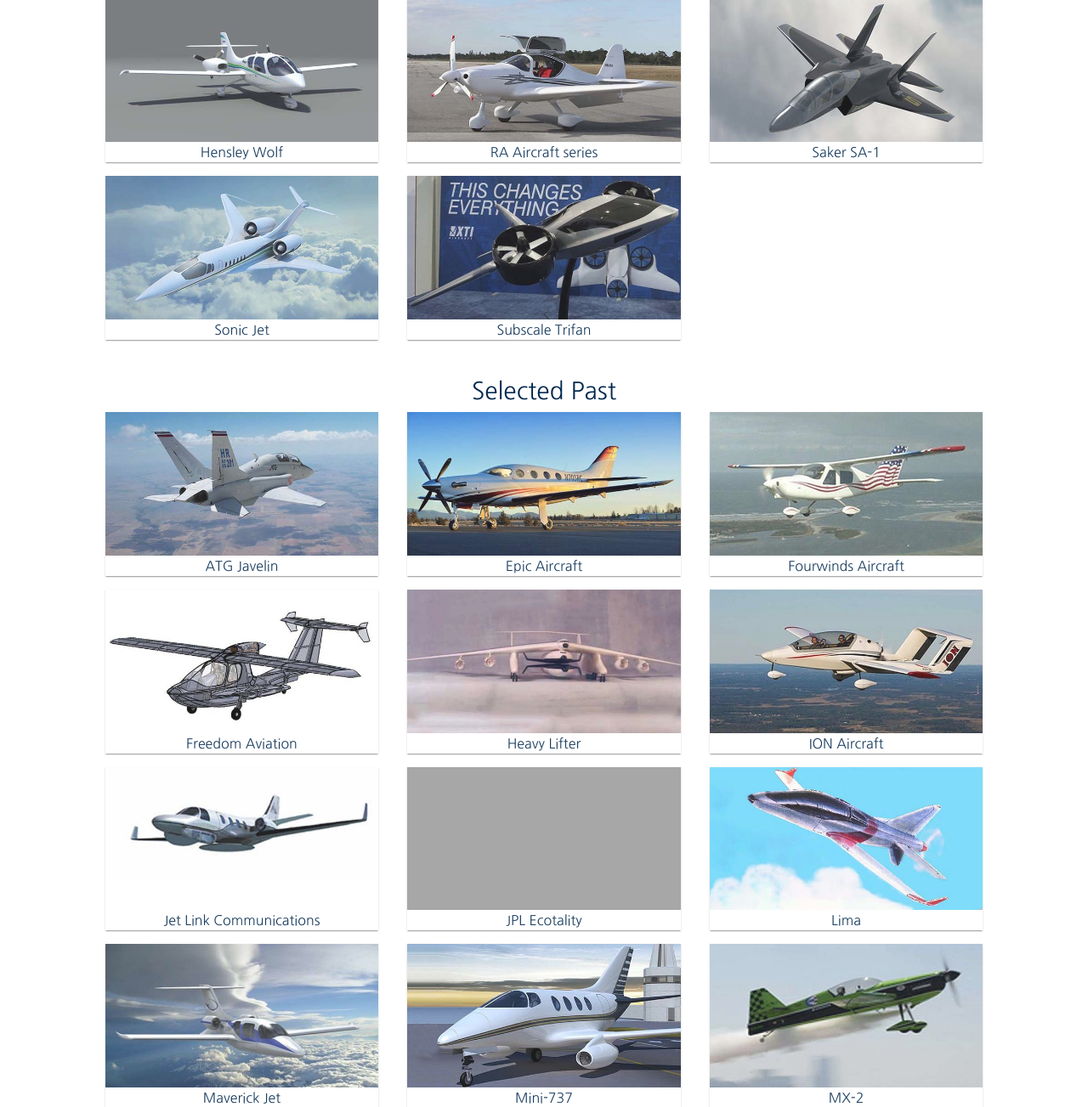
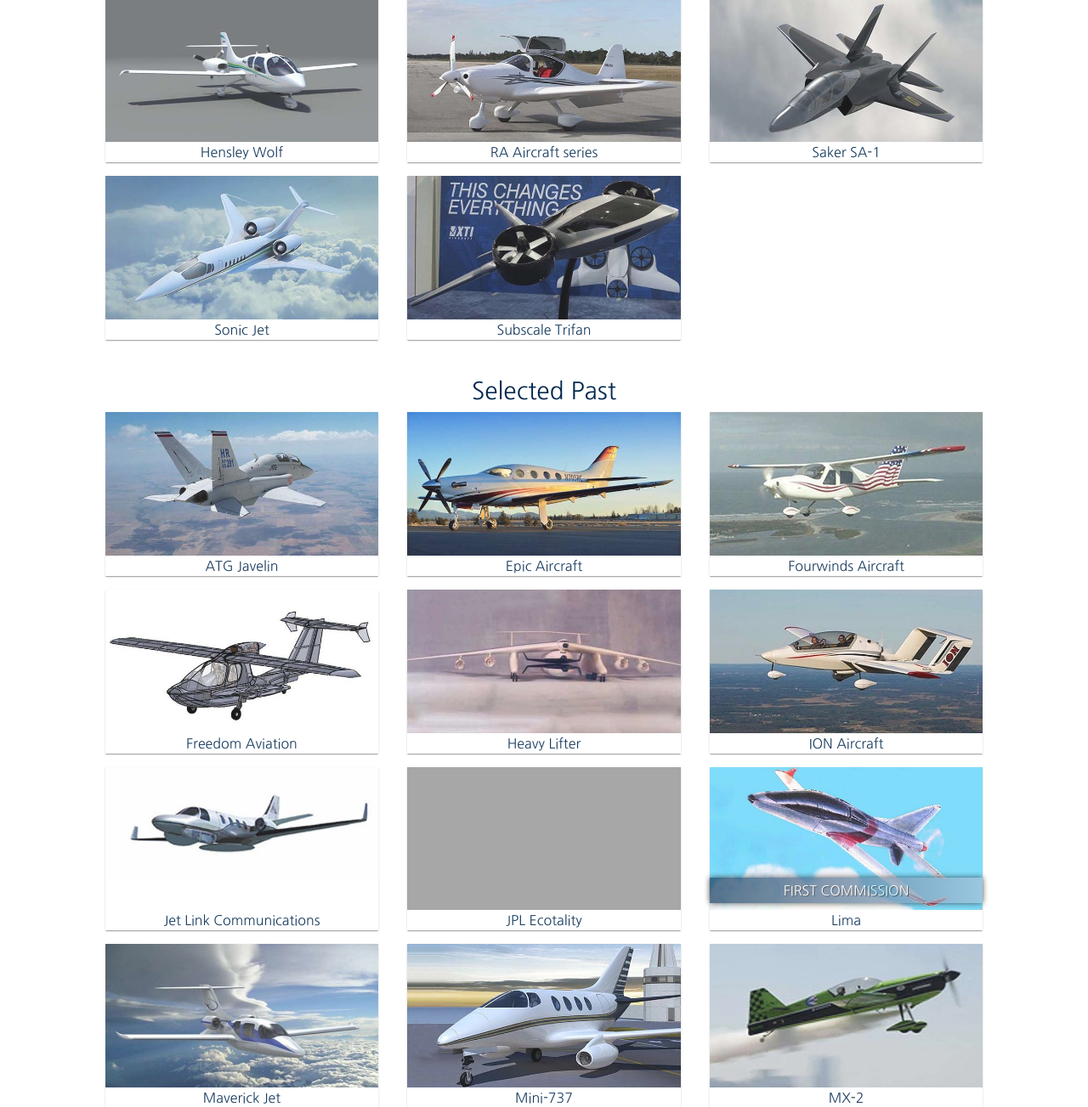
Before and after one commit to neromike/AirBoss-website, a PHP site: page /projects.php in a window 1280 px wide. Shown: the part 1019-2322 px from the top of the page at 85% size. Run offline with PHP 8.4, Linux system fonts and the light colour scheme; some libraries are stand-ins or nearby versions; grey boxes are pictures that could not be loaded.

Commit message:
Add tag for first commissioned project

```diff
--- a/projects.php
+++ b/projects.php
@@ -78,6 +78,20 @@
 .slick-prev:before, .slick-next:before {
   color: <?php echo $color_base_dark; ?>;
 }
+.project_first_decoration {
+  position: absolute;
+  bottom: 0px;
+  text-transform: uppercase;
+  width: 100%;
+  background: linear-gradient(90deg, <?php echo $color_base_dark; ?> 0%, <?php echo $color_base_light; ?> 100%);
+  color: white;
+  padding-top: 0.2em;
+  padding-bottom: 0.2em;
+  bottom: 0.5em;
+  opacity: 0.7;
+  text-shadow: 1px 1px 1px #000000;
+  box-shadow: 0px 0px 7px #000000;
+}
 .modal-body {
   text-align: left;
 }
@@ -155,7 +169,7 @@
         array("ION Aircraft","AirBoss Aviation designed and engineering this Light Sport Aircraft (LSA) compliant vehicle to be unique in shape and aesthetics. The plane can be purchased as a kit to be built from the ground up, or manufactured and ready to fly."),
         array("Jet Link Communications","AirBoss Aviation was involved in modifying a Cessna CitationJet/M2 (Model 525) airframe to serve as flying relay station. The effective 43,000 foot high cell tower provides cell phone service in an 80 mile radius of the aircraft. AirBoss Aviation completed preliminary engineering and worked in collaboration with Motorola to outfit the aircraft with the appropriate electronics and antenna."),
         array("JPL Ecotality",""),
-        array("Lima",""),
+        array("Lima","<strong>This is AirBoss Aviation's first commissioned program!</strong><br /><br />"),
         array("Maverick Jet","Working for Maverick Jet, AirBoss Aviation designed the LeaderJET, the world's very first Very Light Jet (VLJ). This personal jet kit plane provides heart-stopping performance. Look up! LeaderJETs are still flying in the skies around you."),
         array("Mini-737",""),
         array("MX-2","One of Airboss Aviation's first projects, the MX-2 is a tandem two seat carbon fiber fixed gear airplane. This plane, available as a kit, excited the market due to its maneuverability and speed. The ability to pull plus or minus 12g makes the MX-2 ideal for aerobatic maneuvers."),
@@ -184,7 +198,11 @@
               <div class="col-1 col-no-padding"></div>
               <a class="col-10 project_container" href="#" data-toggle="modal" data-target="#modal_<?php echo $project_shortcut; ?>">
                 <div class="project_image_container">
-                  <div class="project_image" style="background-image:url(img/project/main/<?php echo $project_shortcut; ?>_web.jpg?v=15)"></div>
+                  <div class="project_image" style="background-image:url(img/project/main/<?php echo $project_shortcut; ?>_web.jpg?v=15)">
+                    <?php if ($project_shortcut == 'lima') { ?>
+                      <div class="project_first_decoration">First Commission</div>
+                    <?php } ?>
+                  </div>
                 </div>
                 <div class="project_name"><?php echo $project[0]; ?></div>
               </a>
```
